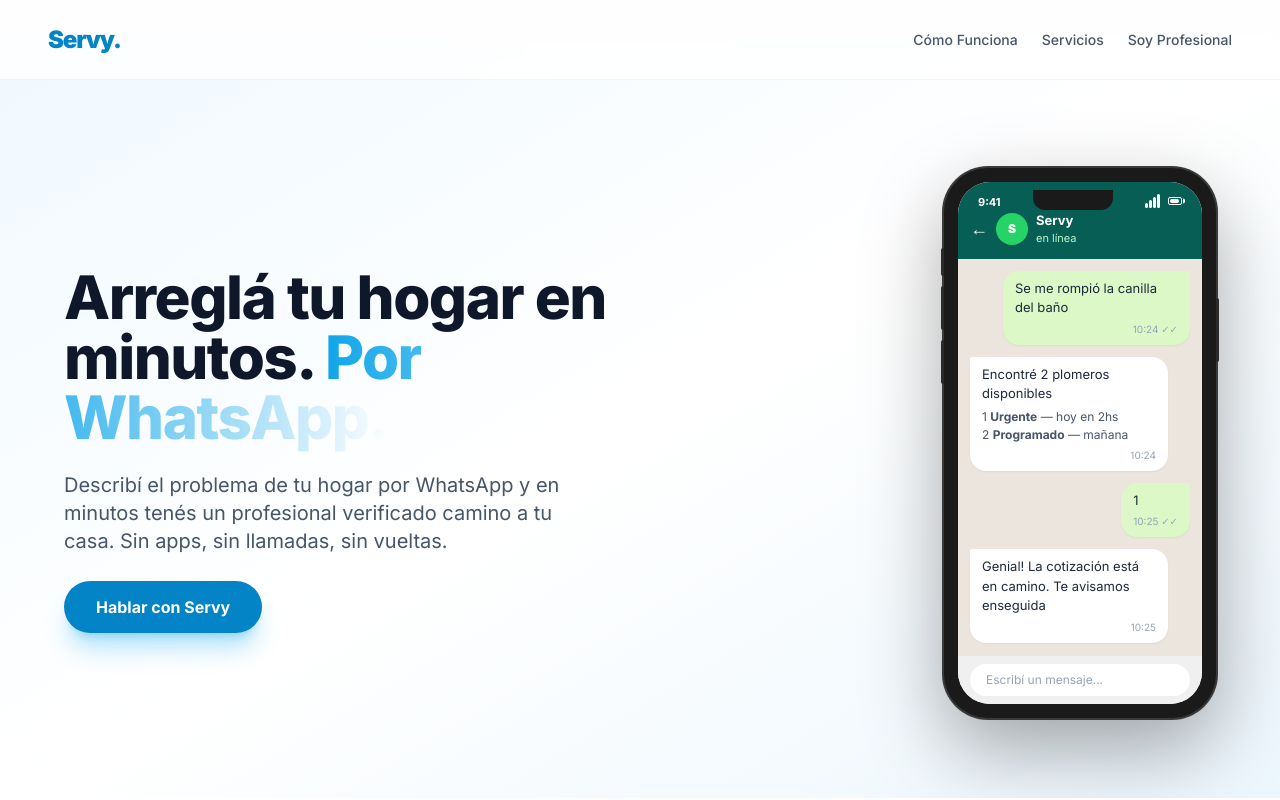
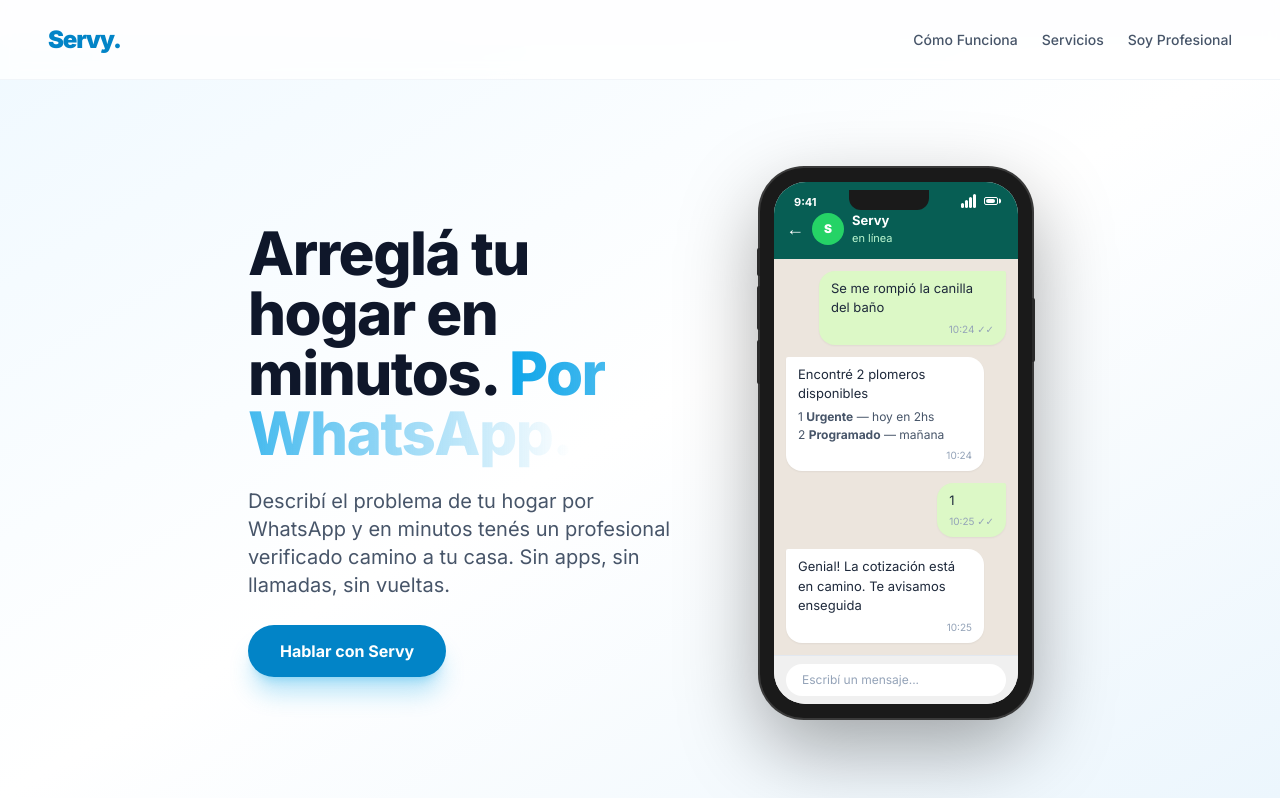
Before and after one commit to nicoanzoategui/Servyapp, a Next.js app in the folder apps/landing/: page / in a window 1280 px wide. Shown: the top 800 px of the page. Built offline with nearby package versions, Linux system fonts and the light colour scheme.

Commit message:
fix: ajustar espaciado hero landing

```diff
--- a/apps/landing/app/page.tsx
+++ b/apps/landing/app/page.tsx
@@ -19,9 +19,9 @@
 
             {/* Hero Section */}
             <section className="w-full pt-32 pb-20 px-6 md:px-12 bg-gradient-to-br from-servy-50 via-white to-servy-100/50 mt-10">
-                <div className="max-w-6xl mx-auto flex flex-col md:flex-row items-center justify-between gap-12">
+                <div className="max-w-5xl mx-auto flex flex-col md:flex-row items-center justify-center gap-16">
                     {/* Texto */}
-                    <div className="flex-1 flex flex-col items-start text-left">
+                    <div className="flex-1 max-w-md flex flex-col items-start text-left">
                         <h1 className="text-5xl md:text-6xl font-extrabold tracking-tight text-slate-900 max-w-xl animate-slide-up">
                             Arreglá tu hogar en minutos.{' '}
                             <span className="text-transparent bg-clip-text bg-gradient-to-r from-servy-500 to-servy-700">
```
